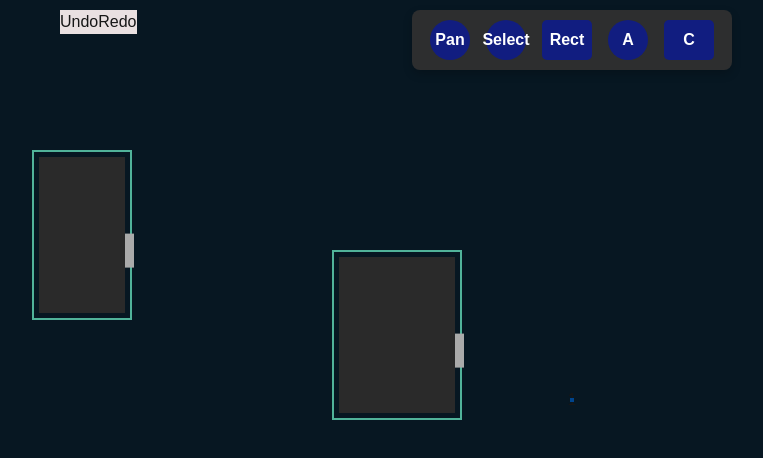
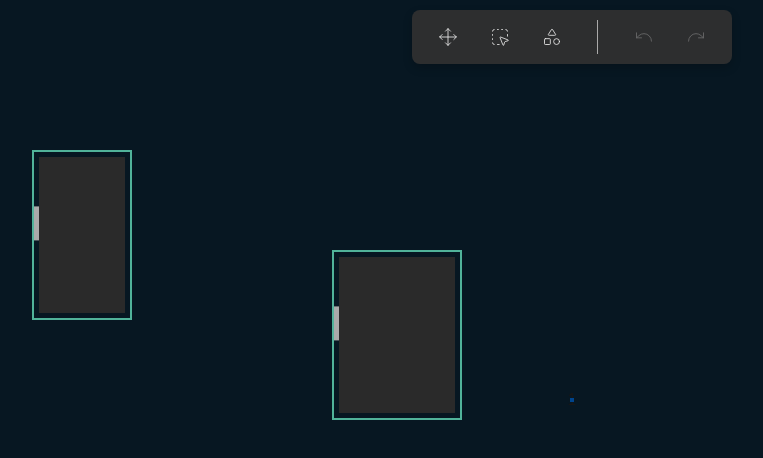
Before and after one commit to miladshiri/animateDraw, a Next.js app: page / in a window 1280 px wide. Shown: the top 458 px of the page, without its empty margins (68-831 px from the left). Built offline with nearby package versions, Linux system fonts and the light colour scheme.

Commit message:
Add a style to the toolbar

```diff
--- a/app/globals.css
+++ b/app/globals.css
@@ -38,3 +38,34 @@ body {
   background-color: #0a1d2a;
   animation: wave 2s ease-in-out infinite;
 }
+
+
+.toolbar button {
+  border: none;
+  padding: 6px;
+  transition: 0.2s ease-in-out;
+  color: #ededed;
+}
+
+.toolbar button:hover {
+  background-color: #4f63e0;
+  transition: 0.2s ease-in-out;
+  border-radius: 5px;
+}
+
+.toolbar button:disabled {
+  opacity: 0.5;
+  color: #aaaaaa;
+}
+
+.isSelected {
+  background-color: #223ce5;
+  border-radius: 5px;
+}
+
+.toolbar-separator {
+  width: 1px; /* Thin vertical line */
+  height: 34px; /* Adjust height as needed */
+  background-color: #aaaaaa; /* Light gray */
+  margin: 0 10px; /* Space around separator */
+}
--- a/app/page.js
+++ b/app/page.js
@@ -80,6 +80,25 @@ export default function Home() {
       calculateSelectionBox(nextState);
     }
   };
+
+  useEffect(() => {
+    const handleKeyDown = (event) => {
+      if (event.ctrlKey || event.metaKey) {
+        if (event.key === "z") {
+          event.preventDefault(); // Prevent default browser undo
+          undo(event);
+        } else if (event.key === "x") {
+          event.preventDefault(); // Prevent default cut action
+          redo(event);
+        }
+      }
+    };
+
+    window.addEventListener("keydown", handleKeyDown);
+    return () => {
+      window.removeEventListener("keydown", handleKeyDown);
+    };
+  }, [undo, redo]);
 
   const worldToScreen = ({x, y}) => {
     return {
@@ -535,19 +554,14 @@ export default function Home() {
       onMouseMove={handleMouseMove}
       onMouseUp={handleMouseUp}
     >
-      <div
-        style={{
-          position: "fixed",
-          top: "10px", // margin from the top
-          left: "10%",
-          backgroundColor: "rgba(246, 235, 235, 0.95)",
-        }}
-      >
-        <button onMouseUp={(event) => stopPropagation(event)} onMouseDown={(event) => undo(event)} disabled={history.length === 0}>Undo</button>
-        <button onMouseUp={(event) => stopPropagation(event)} onMouseDown={(event) => redo(event)} disabled={redoStack.length === 0}>Redo</button>
-      </div>
-      <Toolbar setSelectedTool={setSelectedTool} selectedTool={selectedTool} />
-
+      <Toolbar
+        setSelectedTool={setSelectedTool}
+        selectedTool={selectedTool}
+        undo={undo}
+        redo={redo}
+        history={history}
+        redoStack={redoStack}
+      />
       {allShapes.map((shape, index) => (
         <ShapeWrapper key={index} selectedTool={selectedTool} ShapeComponent={AnimatedRec} initialSize={{w:shape.w, h:shape.h}} scale={scale} offset={offset} finalPosition={{x:shape.x, y:shape.y}} onClick={(event) => handleShapeClick(shape.id, event)}/>
       ))}
--- a/components/Toolbar.js
+++ b/components/Toolbar.js
@@ -1,8 +1,9 @@
 "use client";
 
 import React, { useState } from "react";
+import { Undo, Redo, Move, SquareDashedMousePointer, Shapes } from "lucide-react";
 
-const Toolbar = ({ setSelectedTool, selectedTool }) => {
+const Toolbar = ({ setSelectedTool, selectedTool, undo, redo, history, redoStack }) => {
   const toolbarStyle = {
     position: "fixed",
     top: "10px", // margin from the top
@@ -41,12 +42,34 @@ const Toolbar = ({ setSelectedTool, selectedTool }) => {
   }
 
   return (
-    <div style={toolbarStyle}>
-      <div onMouseDown={(event) => handleMouseDown(event, "pan")} style={shapeStyle("circle", selectedTool == 'pan')}>Pan</div>
-      <div onMouseDown={(event) => handleMouseDown(event, "select")} style={shapeStyle("circle", selectedTool == 'select')}>Select</div>
-      <div onMouseDown={(event) => handleMouseDown(event, "square")} style={shapeStyle("square", selectedTool == 'square')}>Rect</div>
-      <div style={shapeStyle("circle")}>A</div>
-      <div style={shapeStyle("rectangle")}>C</div>
+    <div className="toolbar" style={toolbarStyle}>
+      <button onMouseDown={(event) => handleMouseDown(event, "pan")} className={selectedTool === "pan" ? "isSelected" : ""} >
+        <Move size={20} strokeWidth={1} />
+      </button>
+      <button onMouseDown={(event) => handleMouseDown(event, "select")} className={selectedTool === "select" ? "isSelected" : ""}>
+        <SquareDashedMousePointer size={20} strokeWidth={1} />
+      </button>
+      <button onMouseDown={(event) => handleMouseDown(event, "square")} className={selectedTool === "square" ? "isSelected" : ""}>
+        <Shapes size={20} strokeWidth={1} />
+      </button>
+
+      <div className="toolbar-separator"></div>
+
+      <button
+        onMouseUp={(event) => event.stopPropagation()}
+        onMouseDown={(event) => undo(event)}
+        disabled={history.length === 0}
+      >
+        <Undo size={20} strokeWidth={1} />
+      </button>
+
+      <button
+        onMouseUp={(event) => event.stopPropagation()}
+        onMouseDown={(event) => redo(event)}
+        disabled={redoStack.length === 0}
+      >
+        <Redo size={20} strokeWidth={1} />
+      </button>
     </div>
   );
 };
--- a/package.json
+++ b/package.json
@@ -11,6 +11,7 @@
   "dependencies": {
     "framer-motion": "^12.0.1",
     "js-cookie": "^3.0.5",
+    "lucide-react": "^0.474.0",
     "next": "15.1.5",
     "react": "^19.0.0",
     "react-dom": "^19.0.0"
```
Also changed, not shown: 1 other file (tests, documents, lock files or other folders).
